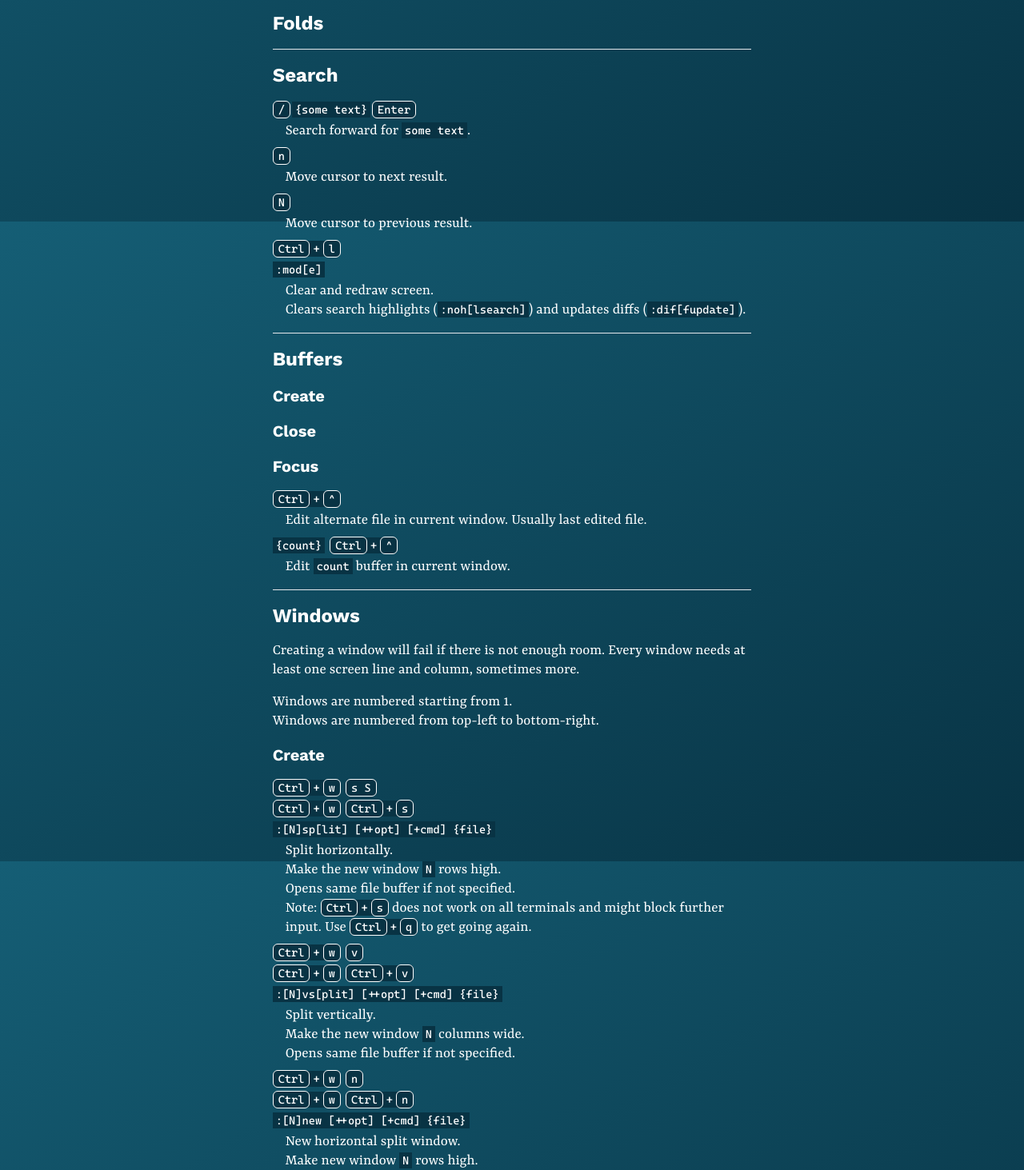
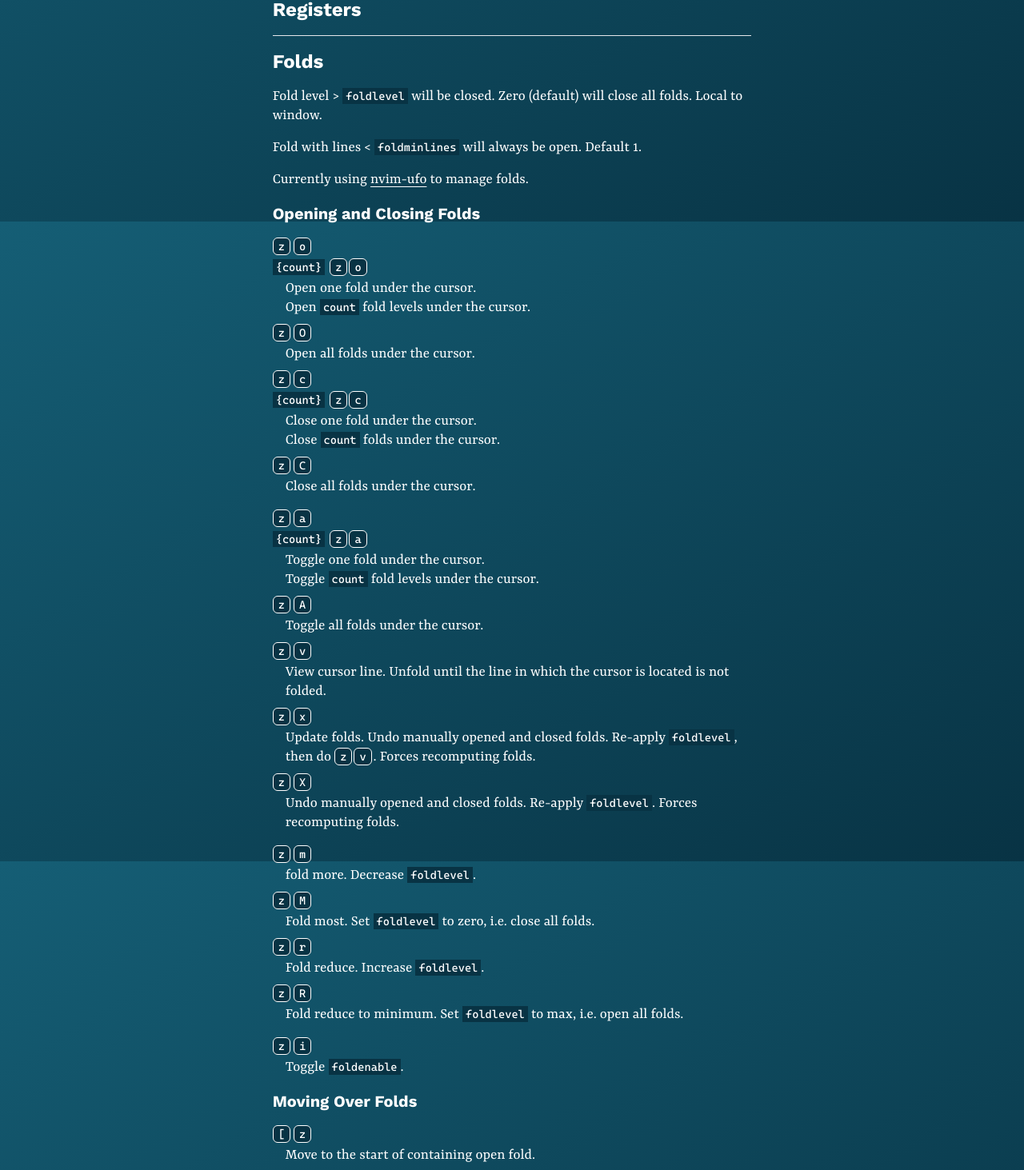
Before and after one commit to saitheninja/sai-codes, a SvelteKit app: page /garden/neovim-is-cool in a window 1280 px wide. Shown: the part 1323-2786 px from the top of the page at 80% size. Built offline with nearby package versions, Linux system fonts and the light colour scheme.

Commit message:
more work on neovim article
Add info on folds.
Clean up some formatting.

```diff
--- a/src/app.css
+++ b/src/app.css
@@ -149,6 +149,7 @@
   kbd {
     @apply text-sm;
     @apply px-1.5 py-0.5;
+    @apply mr-0.5; /* punctuation marks were too close */
     @apply darker-bg;
     @apply rounded-md border border-white print:border-black;
     @apply whitespace-nowrap;
--- a/src/lib/ArticleBase.svelte
+++ b/src/lib/ArticleBase.svelte
@@ -26,6 +26,7 @@
 <hr />
 
 <section class="mb-10 space-y-4">
+  <!-- all headings need ids so they can be linked to -->
   <h2
     id="table-of-contents"
     class="heading-size-2"
--- a/src/routes/garden/neovim-is-cool/+page.svelte
+++ b/src/routes/garden/neovim-is-cool/+page.svelte
@@ -58,6 +58,190 @@
         >
           Folds
         </h3>
+
+        <p>
+          Fold level &gt; <code>foldlevel</code> will be closed. Zero (default) will
+          close all folds. Local to window.
+        </p>
+
+        <p>
+          Fold with lines &lt; <code>foldminlines</code> will always be open. Default
+          1.
+        </p>
+
+        <p>
+          Currently using
+          <a
+            href="https://github.com/kevinhwang91/nvim-ufo"
+            title="nvim-ufo GitHub repo"
+            target="_blank"
+          >
+            nvim-ufo
+          </a> to manage folds.
+        </p>
+
+        <section class="space-y-4">
+          <h4
+            id="opening-and-closing-folds"
+            class="heading-size-4"
+          >
+            Opening and Closing Folds
+          </h4>
+
+          <dl>
+            <div>
+              <dt><kbd>z</kbd><kbd>o</kbd></dt>
+              <dt>
+                <code>&#123;count&#125;</code>
+                <kbd>z</kbd><kbd>o</kbd>
+              </dt>
+              <dd>Open one fold under the cursor.</dd>
+              <dd>Open <code>count</code> fold levels under the cursor.</dd>
+            </div>
+
+            <div>
+              <dt><kbd>z</kbd><kbd>O</kbd></dt>
+              <dd>Open all folds under the cursor.</dd>
+            </div>
+
+            <div>
+              <dt><kbd>z</kbd><kbd>c</kbd></dt>
+              <dt>
+                <code>&#123;count&#125;</code>
+                <kbd>z</kbd><kbd>c</kbd>
+              </dt>
+              <dd>Close one fold under the cursor.</dd>
+              <dd>Close <code>count</code> folds under the cursor.</dd>
+            </div>
+
+            <div>
+              <dt><kbd>z</kbd><kbd>C</kbd></dt>
+              <dd>Close all folds under the cursor.</dd>
+            </div>
+          </dl>
+
+          <dl>
+            <div>
+              <dt><kbd>z</kbd><kbd>a</kbd></dt>
+              <dt>
+                <code>&#123;count&#125;</code>
+                <kbd>z</kbd><kbd>a</kbd>
+              </dt>
+              <dd>Toggle one fold under the cursor.</dd>
+              <dd>Toggle <code>count</code> fold levels under the cursor.</dd>
+            </div>
+
+            <div>
+              <dt><kbd>z</kbd><kbd>A</kbd></dt>
+              <dd>Toggle all folds under the cursor.</dd>
+            </div>
+
+            <div>
+              <dt><kbd>z</kbd><kbd>v</kbd></dt>
+              <dd>
+                View cursor line. Unfold until the line in which the cursor is
+                located is not folded.
+              </dd>
+            </div>
+
+            <div>
+              <dt><kbd>z</kbd><kbd>x</kbd></dt>
+              <dd>
+                Update folds. Undo manually opened and closed folds. Re-apply
+                <code>foldlevel</code>, then do <kbd>z</kbd><kbd>v</kbd>. Forces
+                recomputing folds.
+              </dd>
+            </div>
+
+            <div>
+              <dt><kbd>z</kbd><kbd>X</kbd></dt>
+              <dd>
+                Undo manually opened and closed folds. Re-apply
+                <code>foldlevel</code>. Forces recomputing folds.
+              </dd>
+            </div>
+          </dl>
+
+          <dl>
+            <div>
+              <dt><kbd>z</kbd><kbd>m</kbd></dt>
+              <dd>fold more. Decrease <code>foldlevel</code>.</dd>
+            </div>
+
+            <div>
+              <dt><kbd>z</kbd><kbd>M</kbd></dt>
+              <dd>
+                Fold most. Set <code>foldlevel</code> to zero, i.e. close all folds.
+              </dd>
+            </div>
+
+            <div>
+              <dt><kbd>z</kbd><kbd>r</kbd></dt>
+              <dd>Fold reduce. Increase <code>foldlevel</code>.</dd>
+            </div>
+
+            <div>
+              <dt><kbd>z</kbd><kbd>R</kbd></dt>
+              <dd>
+                Fold reduce to minimum. Set <code>foldlevel</code> to max, i.e. open
+                all folds.
+              </dd>
+            </div>
+          </dl>
+
+          <dl>
+            <div>
+              <dt><kbd>z</kbd><kbd>i</kbd></dt>
+              <dd>Toggle <code>foldenable</code>.</dd>
+            </div>
+
+            <!-- <div>
+              <dt><kbd>z</kbd><kbd>n</kbd></dt>
+              <dd>
+                Fold none. <code>foldenable off</code>. All folds will be open.
+              </dd>
+            </div> -->
+
+            <!-- <div>
+              <dt><kbd>z</kbd><kbd>N</kbd></dt>
+              <dd>
+                fold normal. <code>foldenable on</code>. All folds will be as
+                they were before.
+              </dd>
+            </div> -->
+          </dl>
+        </section>
+
+        <section class="space-y-4">
+          <h4
+            id="moving-over-folds"
+            class="heading-size-4"
+          >
+            Moving Over Folds
+          </h4>
+
+          <dl>
+            <div>
+              <dt><kbd>[</kbd><kbd>z</kbd></dt>
+              <dd>Move to the start of containing open fold.</dd>
+            </div>
+
+            <div>
+              <dt><kbd>]</kbd><kbd>z</kbd></dt>
+              <dd>Move to the end of containing open fold.</dd>
+            </div>
+
+            <div>
+              <dt><kbd>z</kbd><kbd>k</kbd></dt>
+              <dd>Move upwards to the end of the previous fold.</dd>
+            </div>
+
+            <div>
+              <dt><kbd>z</kbd><kbd>j</kbd></dt>
+              <dd>Move downwards to the start of the next fold.</dd>
+            </div>
+          </dl>
+        </section>
       </section>
       <hr />
 
@@ -200,7 +384,11 @@
             <div>
               <dt>
                 <kbd><kbd>Ctrl</kbd><span>+</span><kbd>w</kbd></kbd>
-                <kbd>s S</kbd>
+                <kbd>s</kbd>
+              </dt>
+              <dt>
+                <kbd><kbd>Ctrl</kbd><span>+</span><kbd>w</kbd></kbd>
+                <kbd>S</kbd>
               </dt>
               <dt>
                 <kbd><kbd>Ctrl</kbd><span>+</span><kbd>w</kbd></kbd>
@@ -239,7 +427,7 @@
               <dd>Opens same file buffer if not specified.</dd>
             </div>
 
-            <div>
+            <!-- <div>
               <dt>
                 <kbd><kbd>Ctrl</kbd><span>+</span><kbd>w</kbd></kbd>
                 <kbd>n</kbd>
@@ -257,7 +445,8 @@
                 <code>:[N]vnew [++opt] [+cmd] &#123;file&#125;</code> for vertical
                 split.
               </dd>
-            </div>
+            </div> -->
+
             <div>
               <dt>
                 <kbd><kbd>Ctrl</kbd><span>+</span><kbd>w</kbd></kbd>
@@ -361,12 +550,17 @@
               <dt>
                 <code>&#123;count&#125;</code>
                 <kbd><kbd>Ctrl</kbd><span>+</span><kbd>w</kbd></kbd>
-                <kbd>w W</kbd>
+                <kbd>w</kbd>
               </dt>
               <dt>
                 <code>&#123;count&#125;</code>
                 <kbd><kbd>Ctrl</kbd><span>+</span><kbd>w</kbd></kbd>
                 <kbd><kbd>Ctrl</kbd><span>+</span><kbd>w</kbd></kbd>
+              </dt>
+              <dt>
+                <code>&#123;count&#125;</code>
+                <kbd><kbd>Ctrl</kbd><span>+</span><kbd>w</kbd></kbd>
+                <kbd>W</kbd>
               </dt>
 
               <dd>
@@ -530,10 +724,20 @@
             <div>
               <dt>
                 <kbd><kbd>Ctrl</kbd><span>+</span><kbd>w</kbd></kbd>
-                <kbd>+ - &lt; &gt;</kbd>
+                <kbd>- +</kbd>
               </dt>
               <dd>
-                Incrementally increase/decrease active window height/width.
+                Incrementally decrease/increase active window height.
+              </dd>
+            </div>
+
+            <div>
+              <dt>
+                <kbd><kbd>Ctrl</kbd><span>+</span><kbd>w</kbd></kbd>
+                <kbd>&lt; &gt;</kbd>
+              </dt>
+              <dd>
+                Incrementally decrease/increase active window width.
               </dd>
             </div>
           </dl>
@@ -646,7 +850,7 @@
 
     <hr />
 
-    <section class="space-y-2">
+    <section class="space-y-4">
       <h2
         id="terminal-mode"
         class="heading-size-2"
@@ -673,7 +877,7 @@
     </section>
     <hr />
 
-    <section>
+    <section class="space-y-4">
       <h2
         id="lua"
         class="heading-size-2"
@@ -683,27 +887,61 @@
     </section>
     <hr />
 
-    <section>
+    <section class="space-y-4">
       <h2
         id="lsps"
         class="heading-size-2"
       >
         LSPs
       </h2>
+      <dl>
+        <div>
+          <dt><kbd>K</kbd></dt>
+
+          <dd><code>vim.lsp.buf.hover()</code></dd>
+        </div>
+      </dl>
     </section>
     <hr />
 
-    <section>
+    <section class="space-y-4">
       <h2
         id="diagnostics"
         class="heading-size-2"
       >
         Diagnostics
       </h2>
+
+      <dl>
+        <div>
+          <dt><kbd>[</kbd><kbd>d</kbd></dt>
+
+          <dd><code>vim.diagnostic.goto_prev()</code></dd>
+        </div>
+
+        <div>
+          <dt><kbd>]</kbd><kbd>d</kbd></dt>
+
+          <dd><code>vim.diagnostic.goto_next()</code></dd>
+        </div>
+
+        <div>
+          <dt>
+            <kbd><kbd>Ctrl</kbd><span>+</span><kbd>w</kbd></kbd>
+            <kbd>d</kbd>
+          </dt>
+          <dt>
+            <kbd><kbd>Ctrl</kbd><span>+</span><kbd>w</kbd></kbd>
+            <kbd><kbd>Ctrl</kbd><span>+</span><kbd>d</kbd></kbd>
+          </dt>
+
+          <dd><code>vim.diagnostic.open_float()</code></dd>
+        </div>
+      </dl>
     </section>
     <hr />
 
-    <section class="space-y-2">
+    <section class="space-y-4">
       <h2
         id="notes"
         class="heading-size-2"
@@ -712,7 +950,7 @@
       </h2>
 
       <p>
-        Shortcuts are sometimes written as <code>&lt;C-A&gt;</code> to mean hold
+        Shortcuts are sometimes written as <code>&lt;C-A&gt;</code> to mean: hold
         <kbd>Ctrl</kbd>, press and release <kbd>a</kbd>, release
         <kbd>Ctrl</kbd>. Same for other modifiers.
       </p>
```
